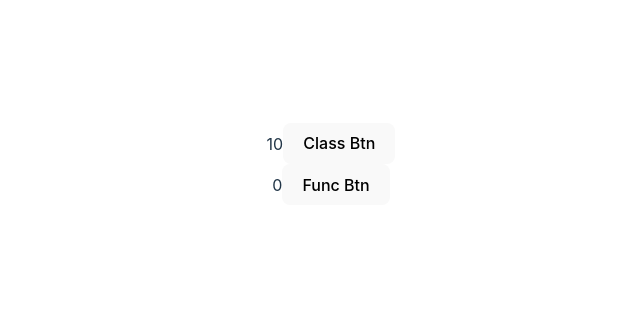
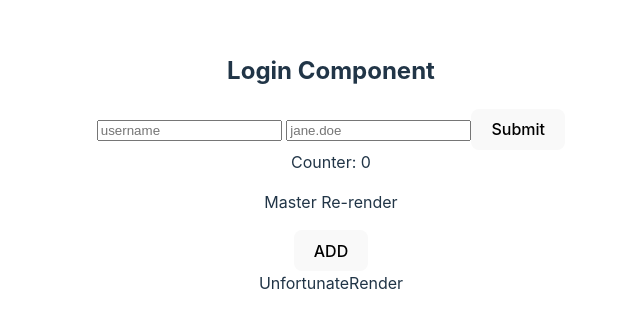
Before and after one commit to MuriithiMark/react-lessons, a React (Vite) app: page / in a window 1280 px wide. Shown: the part 236-564 px from the top of the page, without its empty margins (309-949 px from the left). Built offline with nearby package versions, Linux system fonts and the light colour scheme.

Commit message:
use context; solve prop drilling

```diff
--- a/src/App.jsx
+++ b/src/App.jsx
@@ -1,16 +1,20 @@
-import { useState } from 'react'
-import './App.css'
-import Button_component, { Button_class_component } from './components/Button'
+import "./App.css";
+import UserContextProvider from "./contexts/UserContext.provider";
+import Login from "./components/Login";
+import Profile from "./components/Profile";
+import SolvingPropsDrillingWithContext from "./components/SolvingPropsDrillingWithContext";
 
 function App() {
-  const [count, setCount] = useState(0)
+  return (
+    <>
+      <UserContextProvider>
+        <Login />
+        <Profile />
+      </UserContextProvider>
 
-  return (
-   <>
-   <Button_class_component btnName="Class Btn" btnColor="red" />
-   <Button_component btnName="Func Btn" btnColor="blue"  />
-   </>
-  )
+      <SolvingPropsDrillingWithContext />
+    </>
+  );
 }
 
-export default App
+export default App;
--- a/src/components/Button/index.jsx
+++ /dev/null
@@ -1,53 +0,0 @@
-import { useState } from "react";
-import { Component } from "react";
-
-class Button_class_component extends Component {
-  constructor() {
-    super();
-
-    this.state = {
-        count: 10,
-    }
-  }
-
-  increment = () => {
-    console.log(this.state)
-    this.setState({ count: this.state.count + 1 });
-  };
-
-  render() {
-    function Add() {
-      console.log("Rendering Done!");
-    }
-    Add();
-
-    const { btnName, btnColor } = this.props;
-    return (
-      <div>
-        <span>{this.state.count}</span>
-        <button className={btnColor} onClick={this.increment}>
-          {btnName}
-        </button>
-      </div>
-    );
-  }
-}
-
-import React from "react";
-
-const Button_component = ({ btnName, btnColor }) => {
-  const [count, setCount] = useState(0);
-
-  return (
-    <div>
-      <span>{count}</span>
-      <button className={btnColor} onClick={(_) => setCount(count + 1)}>
-        {btnName}
-      </button>
-    </div>
-  );
-};
-
-export default Button_component;
-
-export { Button_component, Button_class_component };
--- /dev/null
+++ b/src/components/Login.jsx
@@ -0,0 +1,41 @@
+import React from "react";
+import { useState } from "react";
+import UserContext from "../contexts/UserContext";
+import { useContext } from "react";
+
+const Login = () => {
+  const [username, setUsername] = useState("");
+  const [password, setPassword] = useState("");
+  const {user, setUser} = useContext(UserContext);
+
+  const handleSubmit = (event) => {
+    event.preventDefault();
+    setUser({ username, password})
+  }
+
+  if(user) {
+    return <></>
+  }
+
+  return (
+    <div>
+      <h2>Login Component</h2>
+      <input
+        type="text"
+        name="username"
+        placeholder="username"
+        onChange={(event) => setUsername(event.target.value)}
+      />
+      {" "}
+      <input
+        type="password"
+        name="password"
+        placeholder="jane.doe"
+        onChange={(event) => setPassword(event.target.value)}
+      />
+      <button onClick={handleSubmit}>Submit</button>
+    </div>
+  );
+};
+
+export default Login;
--- /dev/null
+++ b/src/components/Profile.jsx
@@ -0,0 +1,26 @@
+import React from "react";
+import { useContext } from "react";
+import UserContext from "../contexts/UserContext";
+
+const Profile = () => {
+  const { user, setUser } = useContext(UserContext);
+
+  const handleLogout = () => {
+    setUser(undefined)
+  }
+
+  if (user) {
+    return (
+      <div>
+        <h2>Profile Component</h2>
+        <span>Hello, {user.username}</span>
+        <br />
+        <button onClick={handleLogout}>Log Out</button>
+      </div>
+    );
+  }
+
+  return <></>
+};
+
+export default Profile;
--- /dev/null
+++ b/src/components/SolvingPropsDrillingWithContext.jsx
@@ -0,0 +1,47 @@
+import { useState } from "react";
+import CounterContextProvider from "../contexts/CounterContext.provider";
+import { useContext } from "react";
+import CounterContext from "../contexts/CounterContext";
+
+const Super = () => {
+  console.log("Master re-render");
+
+  return <p>Master Re-render</p>;
+};
+
+const Counter = () => {
+  const { count, setCount } = useContext(CounterContext);
+
+  return (
+    <>
+      {" "}
+      <div>Counter: {count}</div>
+    </>
+  );
+};
+
+export const AddOneBTn = () => {
+  const { count, setCount } = useContext(CounterContext);
+  return <button onClick={() => setCount(count + 1)}>ADD</button>;
+};
+
+export const UnfortunateRender = () => {
+  console.log("Rendered: UnfortunateRender.comp");
+  return <div>UnfortunateRender</div>;
+};
+
+const SolvingPropsDrillingWithContext = () => {
+  const [count, setCount] = useState(0);
+  return (
+    <CounterContextProvider value={{ count, setCount }}>
+      <div>
+        <Counter />
+        <Super />
+      </div>
+      <AddOneBTn />
+      <UnfortunateRender />
+    </CounterContextProvider>
+  );
+};
+
+export default SolvingPropsDrillingWithContext;
--- /dev/null
+++ b/src/contexts/CounterContext.js
@@ -0,0 +1,11 @@
+import { createContext } from "react";
+
+/**
+ * @type {React.Context<[
+ * count: number,
+ * setCount: (count: number) => void,
+ * ]>}
+ */
+const CounterContext = createContext();
+
+export default CounterContext;
--- /dev/null
+++ b/src/contexts/CounterContext.provider.jsx
@@ -0,0 +1,14 @@
+import React from "react";
+import CounterContext from "./CounterContext";
+import { useState } from "react";
+
+const CounterContextProvider = ({ children }) => {
+  const [count, setCount] = useState(0);
+  return (
+    <CounterContext.Provider value={{ count, setCount }}>
+      {children}
+    </CounterContext.Provider>
+  );
+};
+
+export default CounterContextProvider;
--- /dev/null
+++ b/src/contexts/UserContext.js
@@ -0,0 +1,14 @@
+import { createContext } from "react";
+
+/**
+ * @type {React.Context<{
+ * user?: {
+ *      username: string,
+ *      password: string
+ * },
+ * setUser: ({ username, password}: { username: string, password: string}) => void
+ * }>}
+ */
+const UserContext = createContext();
+
+export default UserContext;
--- /dev/null
+++ b/src/contexts/UserContext.provider.jsx
@@ -0,0 +1,17 @@
+import React from "react";
+import UserContext from "./UserContext";
+import { useState } from "react";
+
+const UserContextProvider = ({ children }) => {
+
+    const [user, setUser] = useState()
+  return (
+    <>
+      <UserContext.Provider value={{ user, setUser }}>
+        {children}
+      </UserContext.Provider>
+    </>
+  );
+};
+
+export default UserContextProvider;
```
